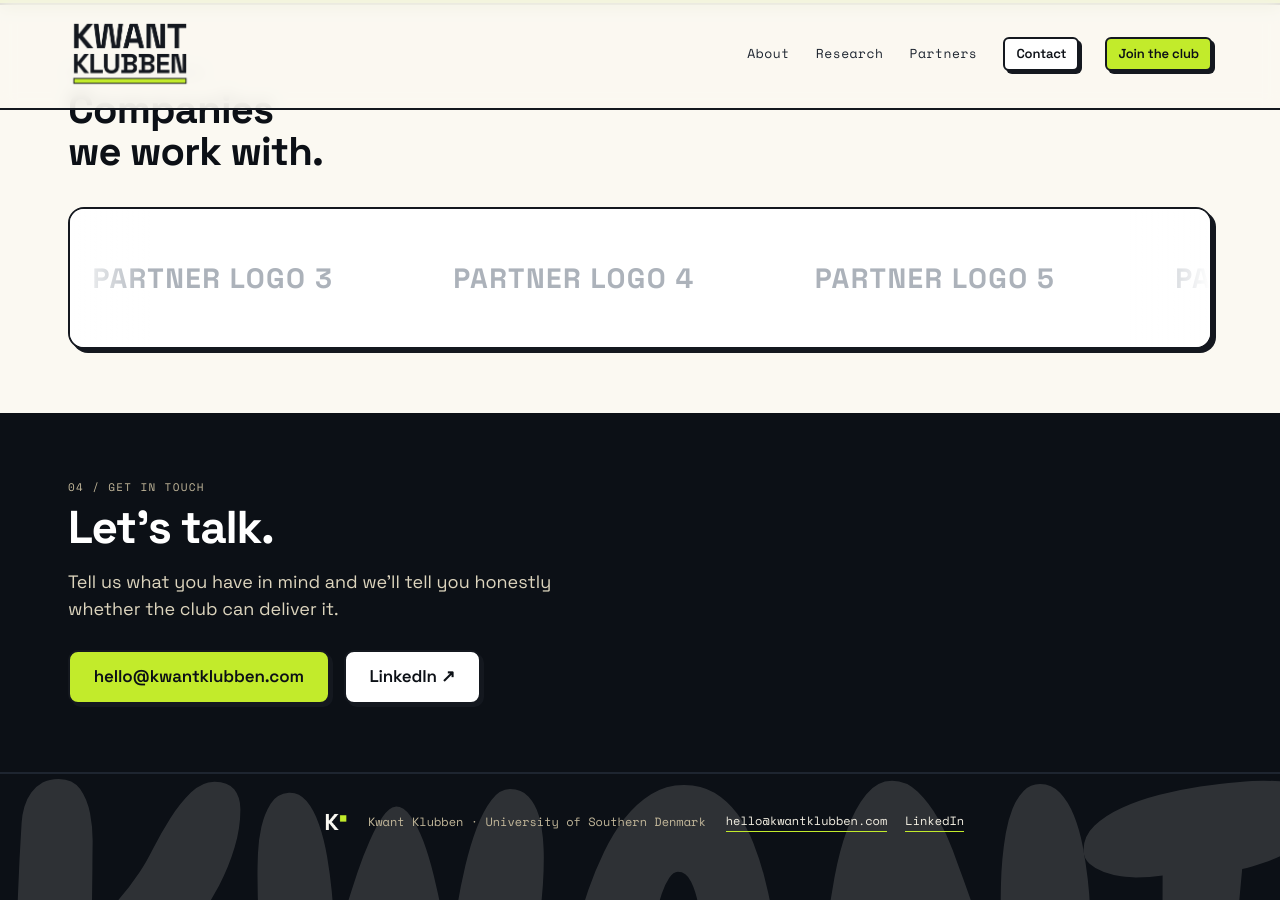
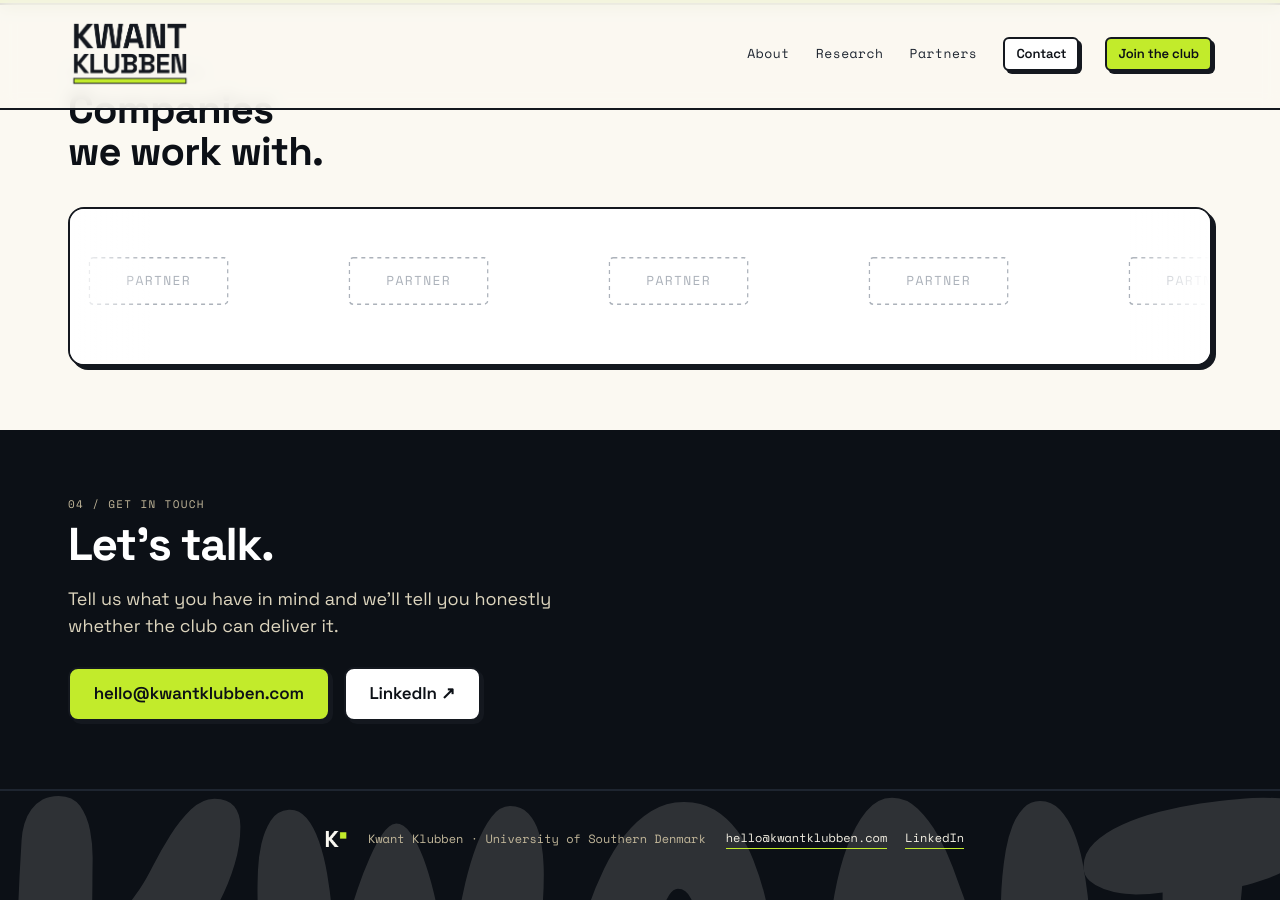
Before and after one commit to Lorenz0n/kwantklubben-site, a Jekyll site: the page built from partners/index.html, in a window 1280 px wide and 900 px high, scrolled down 1341 px. Built offline with Jekyll 4.4.1, drawn with Linux system fonts in a browser that asks for light colours.

Commit message:
Improve partner placeholders with elegant SVGs

```diff
--- a/partners/index.html
+++ b/partners/index.html
@@ -67,16 +67,66 @@
 
     <div class="kk-ticker-wrap">
       <div class="kk-ticker">
-        <div class="kk-partner-logo">Partner Logo 1</div>
-        <div class="kk-partner-logo">Partner Logo 2</div>
-        <div class="kk-partner-logo">Partner Logo 3</div>
-        <div class="kk-partner-logo">Partner Logo 4</div>
-        <div class="kk-partner-logo">Partner Logo 5</div>
-        <div class="kk-partner-logo">Partner Logo 1</div>
-        <div class="kk-partner-logo">Partner Logo 2</div>
-        <div class="kk-partner-logo">Partner Logo 3</div>
-        <div class="kk-partner-logo">Partner Logo 4</div>
-        <div class="kk-partner-logo">Partner Logo 5</div>
+        <div class="kk-partner-logo">
+          <svg width="140" height="48" viewBox="0 0 140 48" fill="none" stroke="currentColor" stroke-width="1.5">
+            <rect x="0.75" y="0.75" width="138.5" height="46.5" rx="4" stroke-dasharray="4 4" />
+            <text x="70" y="28" font-family="var(--font-mono)" font-size="13" font-weight="500" letter-spacing="0.1em" text-anchor="middle" fill="currentColor" stroke="none">PARTNER</text>
+          </svg>
+        </div>
+        <div class="kk-partner-logo">
+          <svg width="140" height="48" viewBox="0 0 140 48" fill="none" stroke="currentColor" stroke-width="1.5">
+            <rect x="0.75" y="0.75" width="138.5" height="46.5" rx="4" stroke-dasharray="4 4" />
+            <text x="70" y="28" font-family="var(--font-mono)" font-size="13" font-weight="500" letter-spacing="0.1em" text-anchor="middle" fill="currentColor" stroke="none">PARTNER</text>
+          </svg>
+        </div>
+        <div class="kk-partner-logo">
+          <svg width="140" height="48" viewBox="0 0 140 48" fill="none" stroke="currentColor" stroke-width="1.5">
+            <rect x="0.75" y="0.75" width="138.5" height="46.5" rx="4" stroke-dasharray="4 4" />
+            <text x="70" y="28" font-family="var(--font-mono)" font-size="13" font-weight="500" letter-spacing="0.1em" text-anchor="middle" fill="currentColor" stroke="none">PARTNER</text>
+          </svg>
+        </div>
+        <div class="kk-partner-logo">
+          <svg width="140" height="48" viewBox="0 0 140 48" fill="none" stroke="currentColor" stroke-width="1.5">
+            <rect x="0.75" y="0.75" width="138.5" height="46.5" rx="4" stroke-dasharray="4 4" />
+            <text x="70" y="28" font-family="var(--font-mono)" font-size="13" font-weight="500" letter-spacing="0.1em" text-anchor="middle" fill="currentColor" stroke="none">PARTNER</text>
+          </svg>
+        </div>
+        <div class="kk-partner-logo">
+          <svg width="140" height="48" viewBox="0 0 140 48" fill="none" stroke="currentColor" stroke-width="1.5">
+            <rect x="0.75" y="0.75" width="138.5" height="46.5" rx="4" stroke-dasharray="4 4" />
+            <text x="70" y="28" font-family="var(--font-mono)" font-size="13" font-weight="500" letter-spacing="0.1em" text-anchor="middle" fill="currentColor" stroke="none">PARTNER</text>
+          </svg>
+        </div>
+        <div class="kk-partner-logo">
+          <svg width="140" height="48" viewBox="0 0 140 48" fill="none" stroke="currentColor" stroke-width="1.5">
+            <rect x="0.75" y="0.75" width="138.5" height="46.5" rx="4" stroke-dasharray="4 4" />
+            <text x="70" y="28" font-family="var(--font-mono)" font-size="13" font-weight="500" letter-spacing="0.1em" text-anchor="middle" fill="currentColor" stroke="none">PARTNER</text>
+          </svg>
+        </div>
+        <div class="kk-partner-logo">
+          <svg width="140" height="48" viewBox="0 0 140 48" fill="none" stroke="currentColor" stroke-width="1.5">
+            <rect x="0.75" y="0.75" width="138.5" height="46.5" rx="4" stroke-dasharray="4 4" />
+            <text x="70" y="28" font-family="var(--font-mono)" font-size="13" font-weight="500" letter-spacing="0.1em" text-anchor="middle" fill="currentColor" stroke="none">PARTNER</text>
+          </svg>
+        </div>
+        <div class="kk-partner-logo">
+          <svg width="140" height="48" viewBox="0 0 140 48" fill="none" stroke="currentColor" stroke-width="1.5">
+            <rect x="0.75" y="0.75" width="138.5" height="46.5" rx="4" stroke-dasharray="4 4" />
+            <text x="70" y="28" font-family="var(--font-mono)" font-size="13" font-weight="500" letter-spacing="0.1em" text-anchor="middle" fill="currentColor" stroke="none">PARTNER</text>
+          </svg>
+        </div>
+        <div class="kk-partner-logo">
+          <svg width="140" height="48" viewBox="0 0 140 48" fill="none" stroke="currentColor" stroke-width="1.5">
+            <rect x="0.75" y="0.75" width="138.5" height="46.5" rx="4" stroke-dasharray="4 4" />
+            <text x="70" y="28" font-family="var(--font-mono)" font-size="13" font-weight="500" letter-spacing="0.1em" text-anchor="middle" fill="currentColor" stroke="none">PARTNER</text>
+          </svg>
+        </div>
+        <div class="kk-partner-logo">
+          <svg width="140" height="48" viewBox="0 0 140 48" fill="none" stroke="currentColor" stroke-width="1.5">
+            <rect x="0.75" y="0.75" width="138.5" height="46.5" rx="4" stroke-dasharray="4 4" />
+            <text x="70" y="28" font-family="var(--font-mono)" font-size="13" font-weight="500" letter-spacing="0.1em" text-anchor="middle" fill="currentColor" stroke="none">PARTNER</text>
+          </svg>
+        </div>
       </div>
     </div>
   </div>
```
